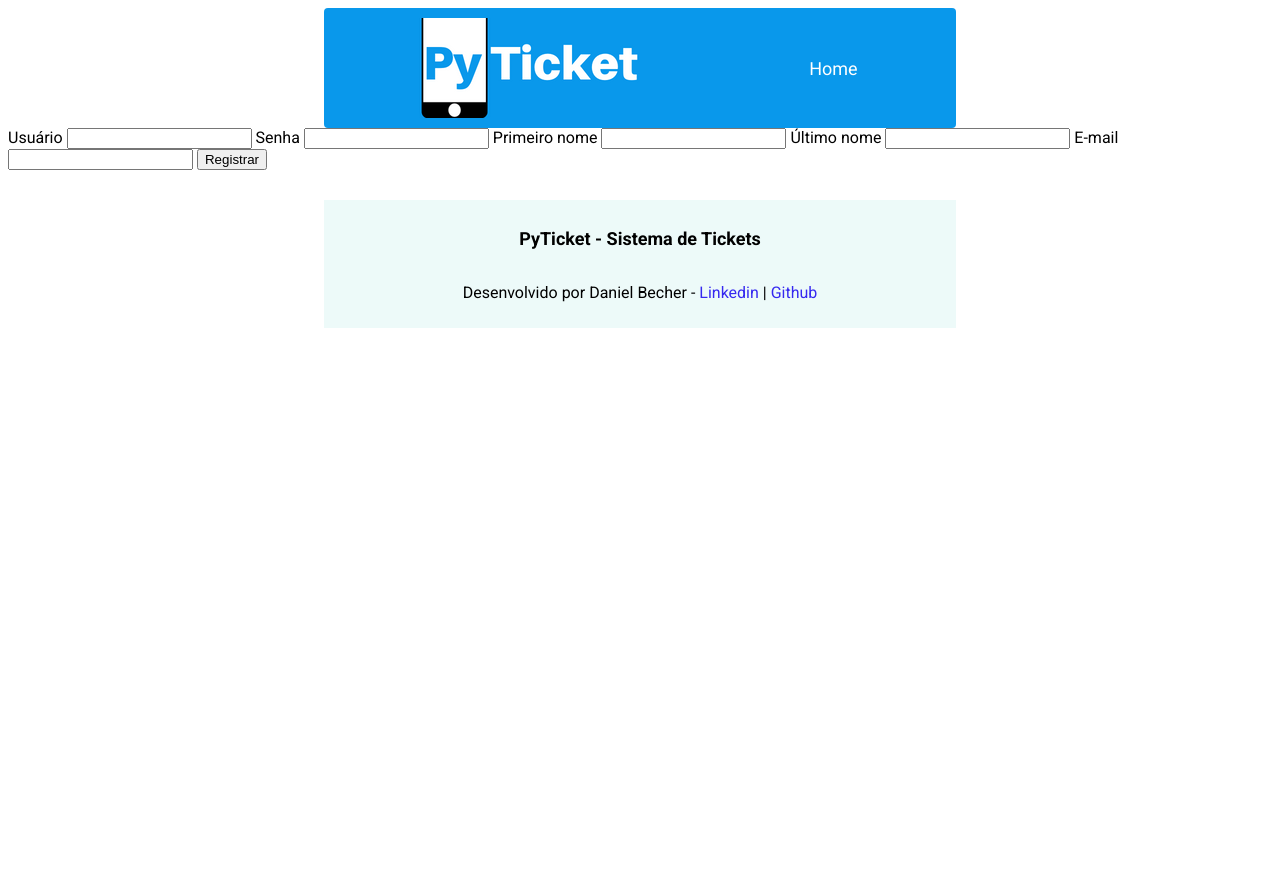
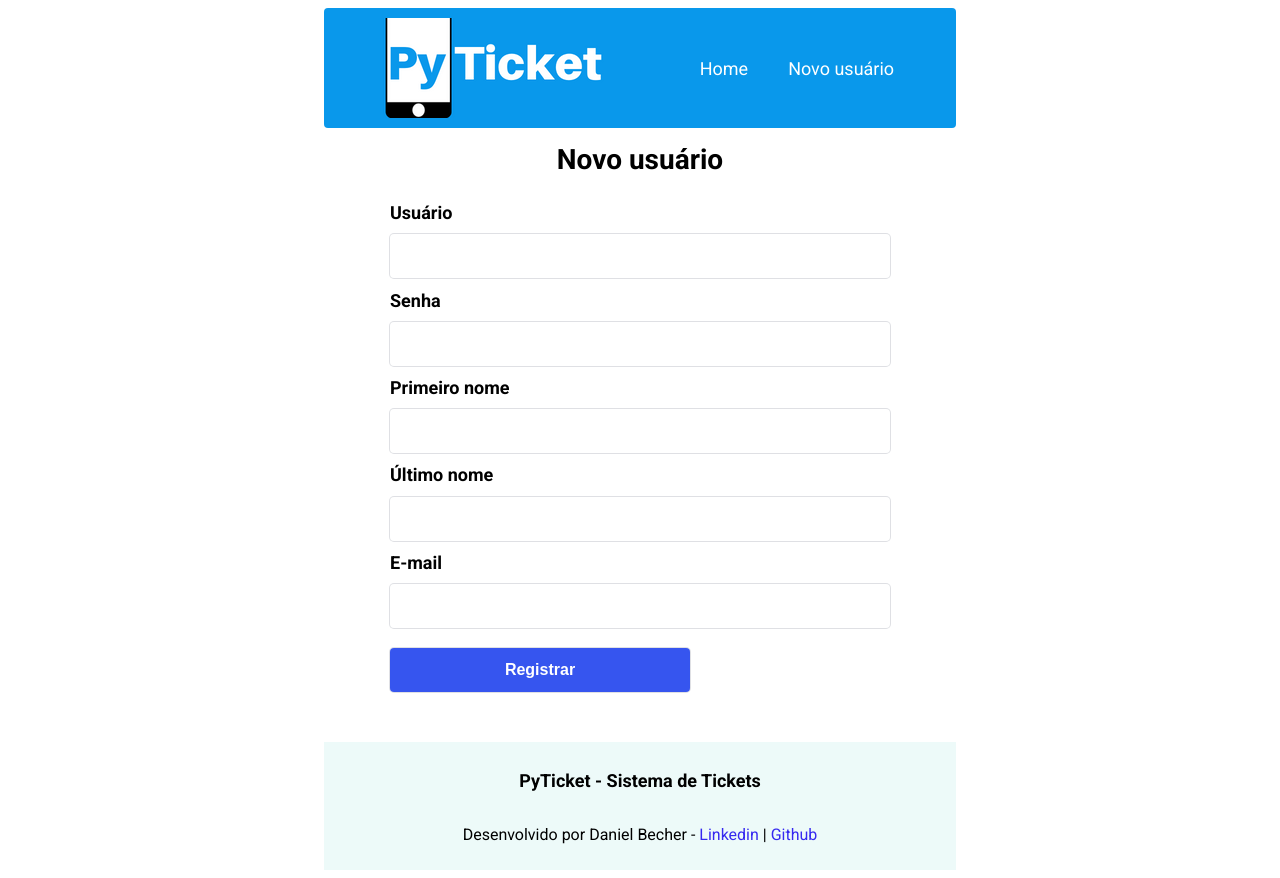
Before and after one commit to danielbecher/pyticket, a Django app: template pyticket/templates/criarusuario.html in a window 1280 px wide. Before the commit the page ends 328 px from the top, so only its background shows below. Run offline with Django 3.2, Linux system fonts and the light colour scheme; the template is opened without the code that fills it, so the values that code supplies are empty.

Commit message:
Adicionado o formulário para se cadastrar como usuário e feita a multi threading para corrigir a demora em mudar de tela na hora de notificar por e-mails

```diff
--- /dev/null
+++ b/pyticket/static/css/criarusuario.css
@@ -0,0 +1,100 @@
+.criarusuario {
+    display: flex;
+    flex-direction: column;
+    justify-content: center;
+}
+
+.criarusuario__form {
+    display: flex;
+    flex-direction: column;
+    justify-content: center;
+}
+
+.criarusuario__titulo {
+    display: flex;
+    justify-content: center;
+    margin: 15px 0;
+    font-size: 28px
+}
+
+.criarusuario__label {
+    font-size: 18px;
+    font-weight: 600;
+    display: block;
+    margin: 0.7rem 0;
+}
+
+.criarusuario__input {
+    font-size: 16px;
+    line-height: 20px;
+    padding: 8px 16px;
+    width: 500px;
+    min-height: 44px;
+    border: unset;
+    border-radius: 4px;
+    outline-color: rgb(84 105 212 / 0.5);
+    background-color: rgb(255, 255, 255);
+    box-shadow: rgba(0, 0, 0, 0) 0px 0px 0px 0px,
+                rgba(0, 0, 0, 0) 0px 0px 0px 0px,
+                rgba(0, 0, 0, 0) 0px 0px 0px 0px,
+                rgba(60, 66, 87, 0.16) 0px 0px 0px 1px,
+                rgba(0, 0, 0, 0) 0px 0px 0px 0px,
+                rgba(0, 0, 0, 0) 0px 0px 0px 0px,
+                rgba(0, 0, 0, 0) 0px 0px 0px 0px;
+}
+
+.criarusuario__button {
+    display: flex;
+    align-items: center;
+    justify-content: center;
+    color: #fff;
+    font-weight: bold;
+    font-size: 16px;
+    line-height: 28px;
+    width: 300px;
+    padding: 8px 16px;
+    margin: 20px 0;
+    min-height: 44px;
+    border: unset;
+    border-radius: 4px;
+    outline-color: rgb(101, 126, 250);
+    background-color: rgba(9, 47, 236, 0.815);
+    box-shadow: rgba(0, 0, 0, 0) 0px 0px 0px 0px,
+                rgba(0, 0, 0, 0) 0px 0px 0px 0px,
+                rgba(0, 0, 0, 0) 0px 0px 0px 0px,
+                rgba(60, 66, 87, 0.16) 0px 0px 0px 1px,
+                rgba(0, 0, 0, 0) 0px 0px 0px 0px,
+                rgba(0, 0, 0, 0) 0px 0px 0px 0px,
+                rgba(0, 0, 0, 0) 0px 0px 0px 0px;
+}
+
+.criarusuario__button:hover {
+    background-color: rgba(10, 41, 199, 0.5);
+}
+
+.criarusuario__button--delete {
+    justify-content: center;
+    color: #fff;
+    font-weight: bold;
+    font-size: 16px;
+    line-height: 28px;
+    padding: 8px 16px;
+    width: 300px;
+    margin: 20px 0;
+    min-height: 44px;
+    border: unset;
+    border-radius: 4px;
+    outline-color: #f39281;
+    background-color: #f39281;
+    box-shadow: rgba(0, 0, 0, 0) 0px 0px 0px 0px,
+                rgba(0, 0, 0, 0) 0px 0px 0px 0px,
+                rgba(0, 0, 0, 0) 0px 0px 0px 0px,
+                rgba(60, 66, 87, 0.16) 0px 0px 0px 1px,
+                rgba(0, 0, 0, 0) 0px 0px 0px 0px,
+                rgba(0, 0, 0, 0) 0px 0px 0px 0px,
+                rgba(0, 0, 0, 0) 0px 0px 0px 0px;
+}
+
+.criarusuario__button--delete:hover {
+    background-color: #e92b0a;
+}
--- a/pyticket/templates/criarusuario.html
+++ b/pyticket/templates/criarusuario.html
@@ -2,6 +2,7 @@
 {% include "header.html" %}
 
 <section class="criarusuario">
+    <h2 class="criarusuario__titulo">Novo usuário</h2>
     <form class="criarusuario__form" action="submit" method="POST">{% csrf_token %}
             <label class="criarusuario__label">Usuário</label>
             <input class="criarusuario__input" type="text" name="usuario">
--- a/pyticket/templates/header.html
+++ b/pyticket/templates/header.html
@@ -12,7 +12,9 @@
     <link rel="stylesheet" href="{% static '/css/footer.css' %}">
     <link rel="stylesheet" href="{% static '/css/ticket.css' %}">
     <link rel="stylesheet" href="{% static '/css/login.css' %}">
+    <link rel="stylesheet" href="{% static '/css/criarusuario.css' %}">
     <link rel="stylesheet" href="{% static '/css/reset.css' %}">
+
 </head>
 <body>
     <section class="header">
@@ -21,6 +23,7 @@
         <nav class="header__menu">
             <ul class="header__lista">
                 <li class="header__lista--item"><a class="header__link" href="/tickets">Home</a></li>
+                {% if request.user.is_authenticated == False %}<li class="header__lista--item"><a class="header__link" href="/criarusuario">Novo usuário</a></li>{% endif %}
                 {% if request.user.is_authenticated %}<li class="header__lista--item"><a class="header__link" href="/tickets/criarticket">Novo ticket</a></li>{% endif %}
                 <!--<li class="header__lista--item"><a class="header__link" href="https://github.com/danielbecher/pyticket">Repositório</a></li>-->
                 {% if request.user.is_staff %}<li class="header__lista--item"><a class="header__link" href="/admin">Admin</a></li>{% endif %}
```
Also changed, not shown: pyticket/ptkt/views.py (+17 -11 lines), pyticket/ptkt/migrations/0005_notificacoes_alter_tickets_prioridade.py (added).
